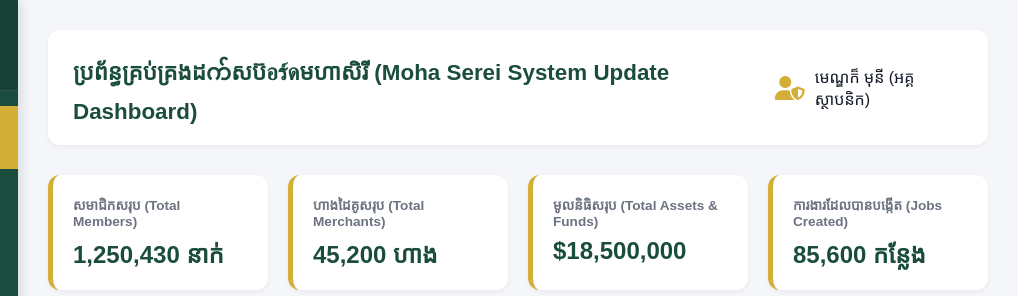
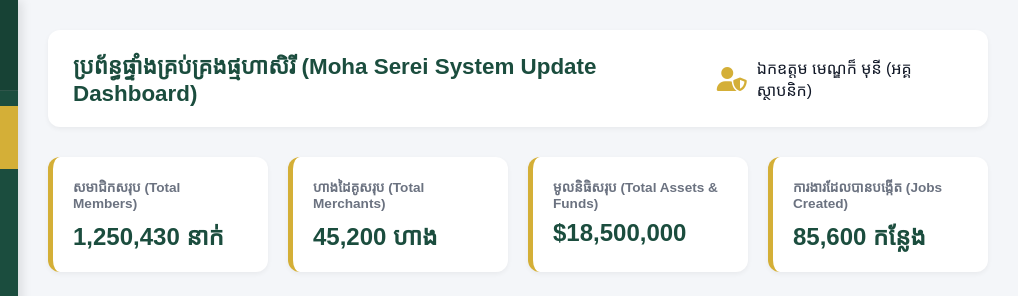
Before and after one commit to mohaserey/moha_serei_system_update_dashboard, a plain HTML site: page index.html in a window 1280 px wide. Shown: the top 296 px of the page, 262-1280 px from the left. Drawn offline with nearby package versions, Linux system fonts and the light colour scheme; a web font is replaced by a local one.

Commit message:
Update index.html

```diff
--- a/index.html
+++ b/index.html
@@ -224,10 +224,10 @@
     <!-- Main Content Panel -->
     <main>
         <header>
-            <h2 id="page-title">ប្រព័ន្ធគ្រប់គ្រងដက်សប៊อร์ดមហាសិរី (Moha Serei System Update Dashboard)</h2>
+            <h2 id="page-title">ប្រព័ន្ធផ្ទាំងគ្រប់គ្រងផ្មហាសិរី (Moha Serei System Update Dashboard)</h2>
             <div class="user-profile">
                 <i class="fas fa-user-shield"></i>
-                <span>មេណ្ឌក៏ មុនី (អគ្គស្ថាបនិក)</span>
+                <span>ឯកឧត្តម មេណ្ឌក៏ មុនី (អគ្គស្ថាបនិក)</span>
             </div>
         </header>
 
```
